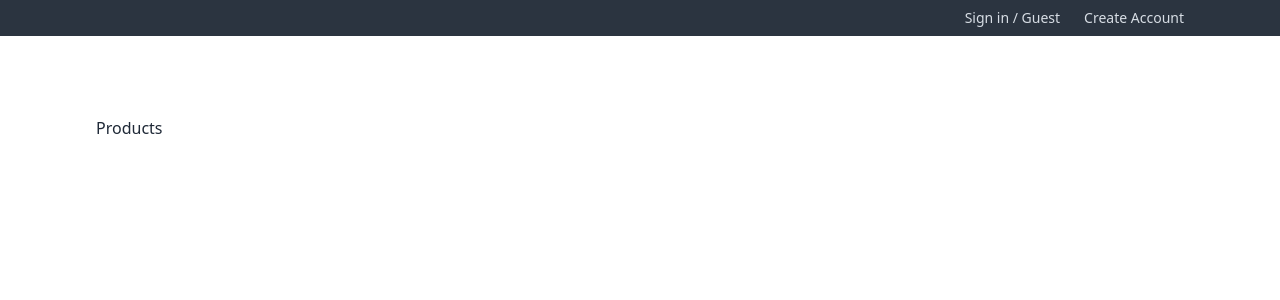
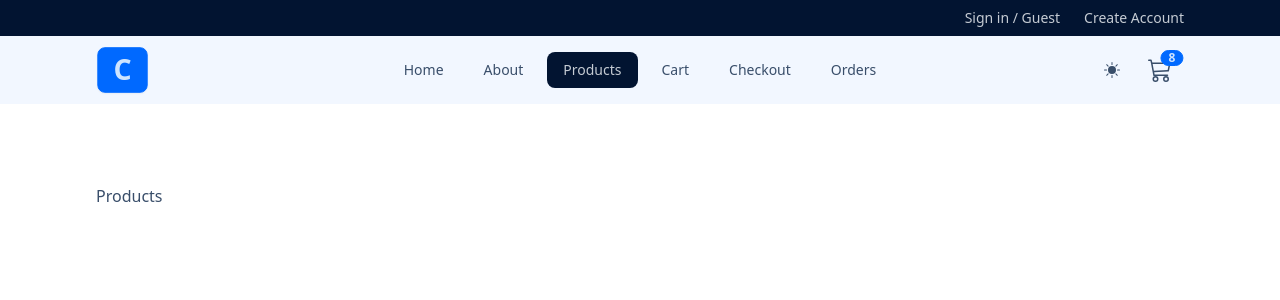
Before and after one commit to Gerardusdavidbayuaji/comfy-store, a React (Vite) app: page /products in a window 1280 px wide. Shown: the top 300 px of the page. Built offline with nearby package versions, Linux system fonts and the light colour scheme.

Commit message:
feat: add navbar

```diff
--- /dev/null
+++ b/src/components/NavLinks.jsx
@@ -0,0 +1,30 @@
+import { useSelector } from "react-redux";
+import { NavLink } from "react-router-dom";
+
+const links = [
+  { id: 1, url: "/", text: "home" },
+  { id: 2, url: "about", text: "about" },
+  { id: 3, url: "products", text: "products" },
+  { id: 4, url: "cart", text: "cart" },
+  { id: 5, url: "checkout", text: "checkout" },
+  { id: 6, url: "orders", text: "orders" },
+];
+
+const NavLinks = () => {
+  return (
+    <>
+      {links.map((link) => {
+        const { id, url, text } = link;
+        return (
+          <li key={id}>
+            <NavLink className="capitalize mx-1" to={url}>
+              {text}
+            </NavLink>
+          </li>
+        );
+      })}
+    </>
+  );
+};
+
+export default NavLinks;
--- /dev/null
+++ b/src/components/Navbar.jsx
@@ -0,0 +1,77 @@
+import { BsCart3, BsMoonFill, BsSunFill } from "react-icons/bs";
+import { FaBarsStaggered } from "react-icons/fa6";
+import { NavLink } from "react-router-dom";
+import NavLinks from "./NavLinks";
+import { useEffect, useState } from "react";
+
+const themes = {
+  winter: "winter",
+  dracula: "dracula",
+};
+
+const getThemeFromLocalStorage = () => {
+  return localStorage.getItem("theme") || themes.winter;
+};
+
+const Navbar = () => {
+  const [theme, setTheme] = useState(getThemeFromLocalStorage());
+
+  const handleTheme = () => {
+    const { winter, dracula } = themes;
+    const newTheme = theme === winter ? dracula : winter;
+    setTheme(newTheme);
+  };
+
+  useEffect(() => {
+    document.documentElement.setAttribute("data-theme", theme);
+    localStorage.setItem("theme", theme);
+  });
+
+  return (
+    <nav className="bg-base-200">
+      <div className="navbar align-element">
+        <div className="navbar-start">
+          <NavLink
+            to="/"
+            className="hidden lg:flex btn btn-primary text-3xl items-center"
+          >
+            C
+          </NavLink>
+          <div className="dropdown">
+            <label tabIndex={0} className="btn btn-ghost lg:hidden">
+              <FaBarsStaggered className="h-6 w-6" />
+            </label>
+            <ul
+              tabIndex={0}
+              className="menu menu-sm dropdown-content mt-3 z-[1] p-2"
+            >
+              <NavLinks />
+            </ul>
+          </div>
+        </div>
+        <div className="navbar-center hidden lg:flex">
+          <ul className="menu menu-horizontal">
+            <NavLinks />
+          </ul>
+        </div>
+        <div className="navbar-end">
+          <label className="swap swap-rotate">
+            <input type="checkbox" onChange={handleTheme} />
+            <BsMoonFill className="swap-on h-4 w-4" />
+            <BsSunFill className="swap-off h-4 w-4" />
+          </label>
+          <NavLink to="/cart" className="btn btn-ghost btn-circle btn-md ml-4">
+            <div className="indicator">
+              <BsCart3 className="h-6 w-6" />
+              <span className="badge badge-sm badge-primary indicator-item">
+                8
+              </span>
+            </div>
+          </NavLink>
+        </div>
+      </div>
+    </nav>
+  );
+};
+
+export default Navbar;
--- a/src/components/index.js
+++ b/src/components/index.js
@@ -1,3 +1,5 @@
 export { default as FormInput } from "./FormInput";
 export { default as SubmitBtn } from "./SubmitBtn";
 export { default as Header } from "./Header";
+export { default as Navbar } from "./Navbar";
+export { default as NavLinks } from "./NavLinks";
--- a/src/pages/HomeLayout.jsx
+++ b/src/pages/HomeLayout.jsx
@@ -1,10 +1,11 @@
 import { Outlet } from "react-router-dom";
-import { Header } from "../components";
+import { Header, Navbar } from "../components";
 
 const HomeLayout = () => {
   return (
     <>
       <Header />
+      <Navbar />
       <section className="align-element py-20">
         <Outlet />
       </section>
--- a/tailwind.config.cjs
+++ b/tailwind.config.cjs
@@ -5,4 +5,7 @@ export default {
     extend: {},
   },
   plugins: [require("@tailwindcss/typography"), require("daisyui")],
+  daisyui: {
+    themes: ["winter", "dracula"],
+  },
 };
```
